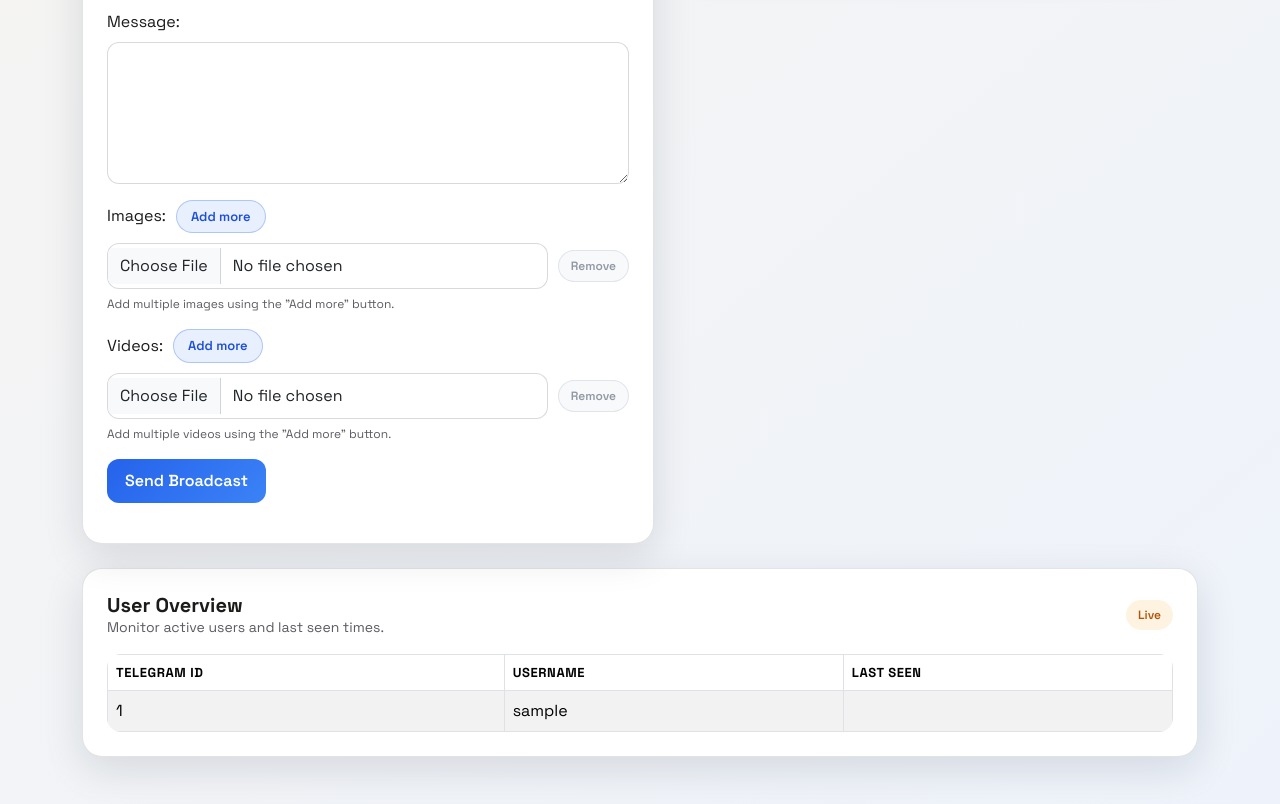
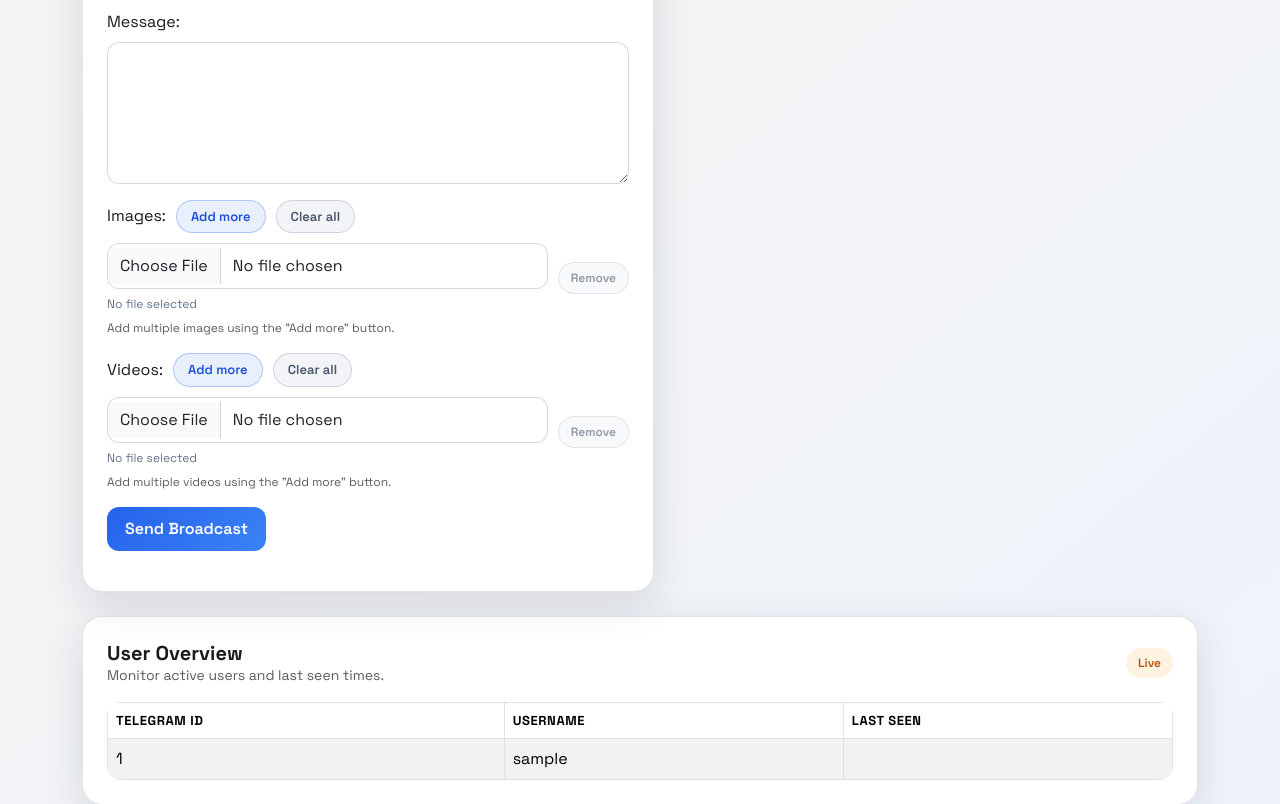
Before and after one commit to WalkingBad62/telegram-bot, a FastAPI app: page /admin in a window 1280 px wide. Shown: the part 436-1240 px from the top of the page. Run offline with FastAPI, Linux system fonts and the light colour scheme; the visitor is signed in with stand-in values (Sample User, id 1); data comes from the database, SQL or seed files in the repository; data that the repository does not hold is empty.

Commit message:
Add file preview and clear all

```diff
--- a/templates/admin_panel.html
+++ b/templates/admin_panel.html
@@ -139,6 +139,10 @@
             gap: 10px;
             align-items: center;
         }
+        .file-input-wrap {
+            display: grid;
+            gap: 6px;
+        }
         .file-actions {
             display: inline-flex;
             align-items: center;
@@ -154,6 +158,15 @@
             font-weight: 600;
             font-size: 13px;
         }
+        .clear-file-btn {
+            border-radius: 999px;
+            padding: 6px 14px;
+            border: 1px solid rgba(148, 163, 184, 0.4);
+            background: rgba(148, 163, 184, 0.12);
+            color: #475569;
+            font-weight: 600;
+            font-size: 13px;
+        }
         .remove-file-btn {
             border-radius: 999px;
             padding: 6px 12px;
@@ -166,6 +179,10 @@
         .remove-file-btn:disabled {
             opacity: 0.6;
             cursor: not-allowed;
+        }
+        .file-name {
+            font-size: 12px;
+            color: #64748b;
         }
         .file-hint {
             color: var(--muted);
@@ -366,10 +383,14 @@
                         <div class="file-actions">
                             <label class="form-label mb-0">Images:</label>
                             <button type="button" id="addImageBtn" class="add-file-btn">Add more</button>
+                            <button type="button" id="clearImageBtn" class="clear-file-btn">Clear all</button>
                         </div>
                         <div id="imageInputs" class="file-group">
                             <div class="file-row">
-                                <input type="file" name="images" accept="image/*" class="form-control">
+                                <div class="file-input-wrap">
+                                    <input type="file" name="images" accept="image/*" class="form-control">
+                                    <div class="file-name">No file selected</div>
+                                </div>
                                 <button type="button" class="remove-file-btn" disabled>Remove</button>
                             </div>
                         </div>
@@ -379,10 +400,14 @@
                         <div class="file-actions">
                             <label class="form-label mb-0">Videos:</label>
                             <button type="button" id="addVideoBtn" class="add-file-btn">Add more</button>
+                            <button type="button" id="clearVideoBtn" class="clear-file-btn">Clear all</button>
                         </div>
                         <div id="videoInputs" class="file-group">
                             <div class="file-row">
-                                <input type="file" name="videos" accept="video/*" class="form-control">
+                                <div class="file-input-wrap">
+                                    <input type="file" name="videos" accept="video/*" class="form-control">
+                                    <div class="file-name">No file selected</div>
+                                </div>
                                 <button type="button" class="remove-file-btn" disabled>Remove</button>
                             </div>
                         </div>
@@ -486,6 +511,8 @@
         const videoInputs = document.getElementById('videoInputs');
         const addImageBtn = document.getElementById('addImageBtn');
         const addVideoBtn = document.getElementById('addVideoBtn');
+        const clearImageBtn = document.getElementById('clearImageBtn');
+        const clearVideoBtn = document.getElementById('clearVideoBtn');
 
         function truncateText(text, limit) {
             if (!text) return "";
@@ -517,9 +544,20 @@
             const row = document.createElement('div');
             row.className = 'file-row';
             row.innerHTML = `
-                <input type="file" name="${accept === 'image' ? 'images' : 'videos'}" accept="${accept === 'image' ? 'image/*' : 'video/*'}" class="form-control">
+                <div class="file-input-wrap">
+                    <input type="file" name="${accept === 'image' ? 'images' : 'videos'}" accept="${accept === 'image' ? 'image/*' : 'video/*'}" class="form-control">
+                    <div class="file-name">No file selected</div>
+                </div>
                 <button type="button" class="remove-file-btn">Remove</button>
             `;
+            const input = row.querySelector('input[type="file"]');
+            const nameLabel = row.querySelector('.file-name');
+            const updateName = () => {
+                const files = Array.from(input.files || []);
+                nameLabel.textContent = files.length ? files.map(f => f.name).join(', ') : 'No file selected';
+            };
+            input.addEventListener('change', updateName);
+            updateName();
             const removeBtn = row.querySelector('.remove-file-btn');
             removeBtn.onclick = () => {
                 row.remove();
@@ -537,8 +575,30 @@
             });
         }
 
+        function initFileRows(container) {
+            container.querySelectorAll('.file-row').forEach(row => {
+                const input = row.querySelector('input[type="file"]');
+                const nameLabel = row.querySelector('.file-name');
+                const updateName = () => {
+                    const files = Array.from(input.files || []);
+                    nameLabel.textContent = files.length ? files.map(f => f.name).join(', ') : 'No file selected';
+                };
+                input.addEventListener('change', updateName);
+                updateName();
+            });
+        }
+
+        function resetFileRows(container, accept) {
+            container.innerHTML = '';
+            addFileRow(container, accept);
+        }
+
         addImageBtn.onclick = () => addFileRow(imageInputs, 'image');
         addVideoBtn.onclick = () => addFileRow(videoInputs, 'video');
+        clearImageBtn.onclick = () => resetFileRows(imageInputs, 'image');
+        clearVideoBtn.onclick = () => resetFileRows(videoInputs, 'video');
+        initFileRows(imageInputs);
+        initFileRows(videoInputs);
         updateRemoveButtons(imageInputs);
         updateRemoveButtons(videoInputs);
         document.getElementById('confirmDeleteBtn').onclick = async function() {
```
